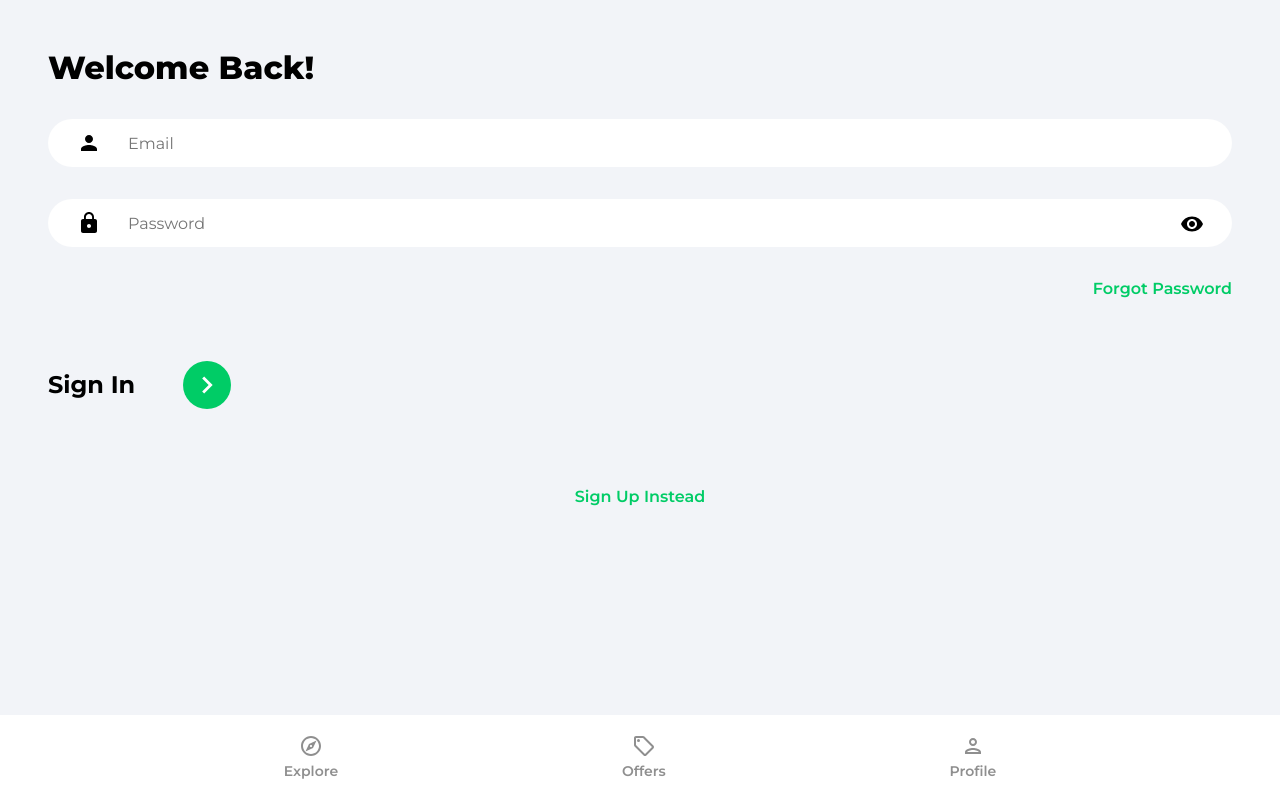
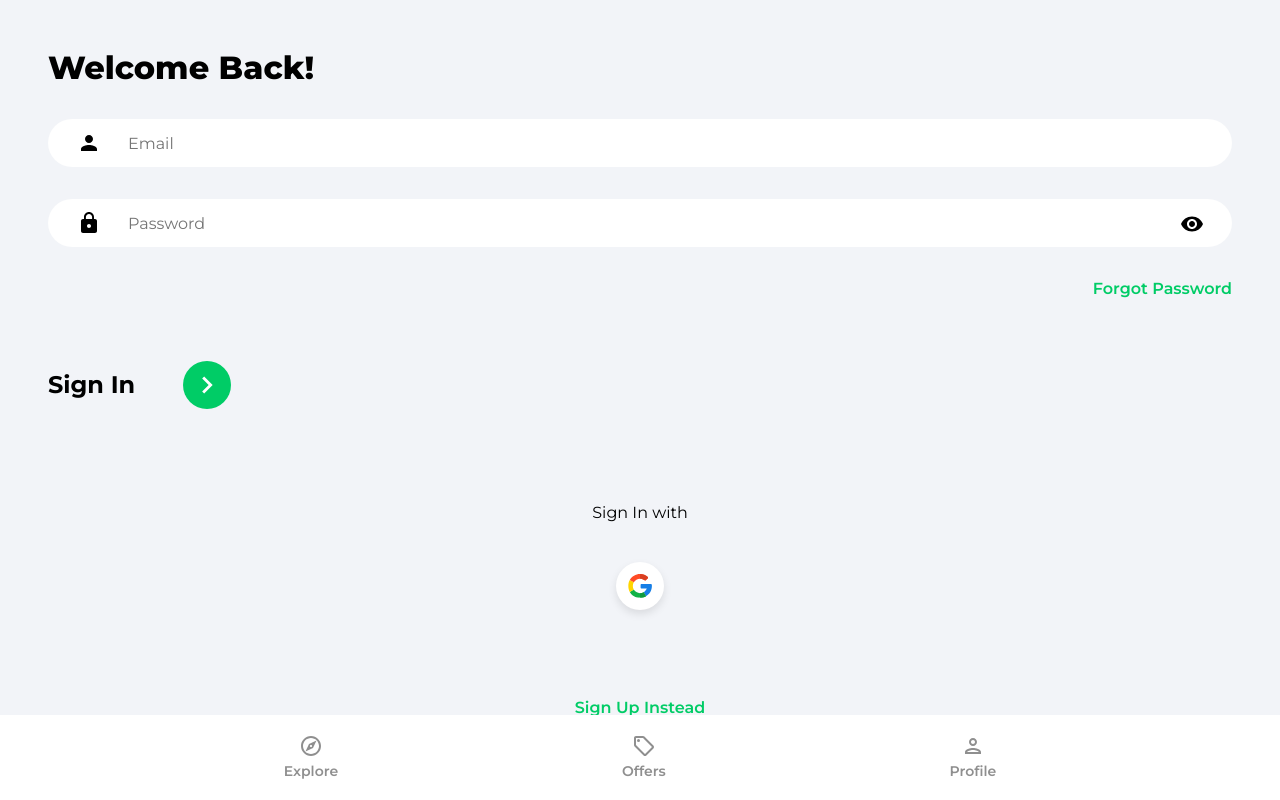
Before and after one commit to adesh02092000/nester, a React (Vite) app: page /sign-in in a window 1280 px wide. Built offline with nearby package versions, Linux system fonts and the light colour scheme.

Commit message:
Added google sign in layout

```diff
--- /dev/null
+++ b/src/components/OAuth.jsx
@@ -0,0 +1,19 @@
+import { useLocation, useNavigate } from 'react-router-dom'
+import { toast } from 'react-toastify'
+import googleIcon from '../assets/svg/googleIcon.svg'
+
+export default function OAuth() {
+  const navigate = useNavigate()
+  const location = useLocation()
+
+  const onGoogleClick = async () => {}
+
+  return (
+    <div className='socialLogin'>
+      <p>Sign {location.pathname === '/sign-up' ? 'Up' : 'In'} with</p>
+      <button className='socialIconDiv' onClick={onGoogleClick}>
+        <img src={googleIcon} alt='Google Login' className='socialIconImg' />
+      </button>
+    </div>
+  )
+}
--- a/src/pages/SignIn.jsx
+++ b/src/pages/SignIn.jsx
@@ -5,6 +5,7 @@ import visibilityIcon from '../assets/svg/visibilityIcon.svg'
 import { getAuth, signInWithEmailAndPassword } from 'firebase/auth'
 
 import { toast } from 'react-toastify'
+import OAuth from '../components/OAuth'
 
 export default function SignIn() {
   const [showPassword, setShowPassword] = useState(false)
@@ -93,7 +94,7 @@ export default function SignIn() {
           </div>
         </form>
 
-        {/* Google OAuth */}
+        <OAuth />
 
         <Link to='/sign-up' className='registerLink'>
           Sign Up Instead
--- a/src/pages/SignUp.jsx
+++ b/src/pages/SignUp.jsx
@@ -14,6 +14,7 @@ import { doc, setDoc, serverTimestamp } from 'firebase/firestore'
 import { db } from '../firebase.config'
 
 import { toast } from 'react-toastify'
+import OAuth from '../components/OAuth'
 
 export default function SignUp() {
   const [showPassword, setShowPassword] = useState(false)
@@ -123,7 +124,7 @@ export default function SignUp() {
           </div>
         </form>
 
-        {/* Google OAuth */}
+        <OAuth />
 
         <Link to='/sign-in' className='registerLink'>
           Sign In Instead
```
Also changed, not shown: 1 other file (tests, documents, lock files or other folders).
